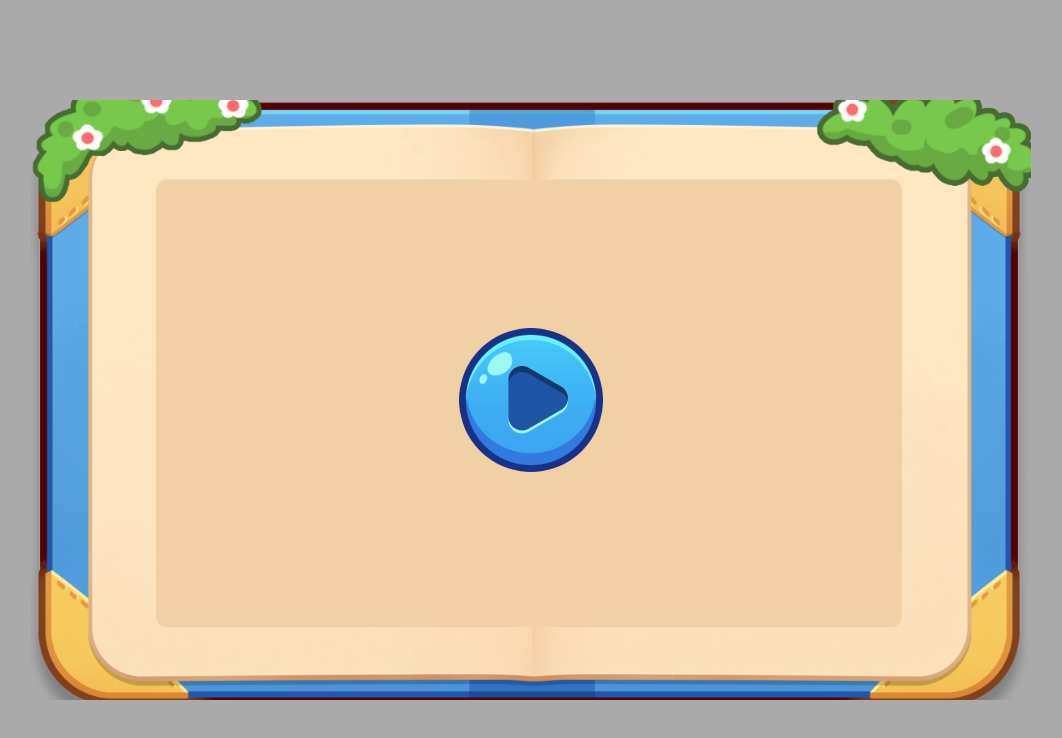
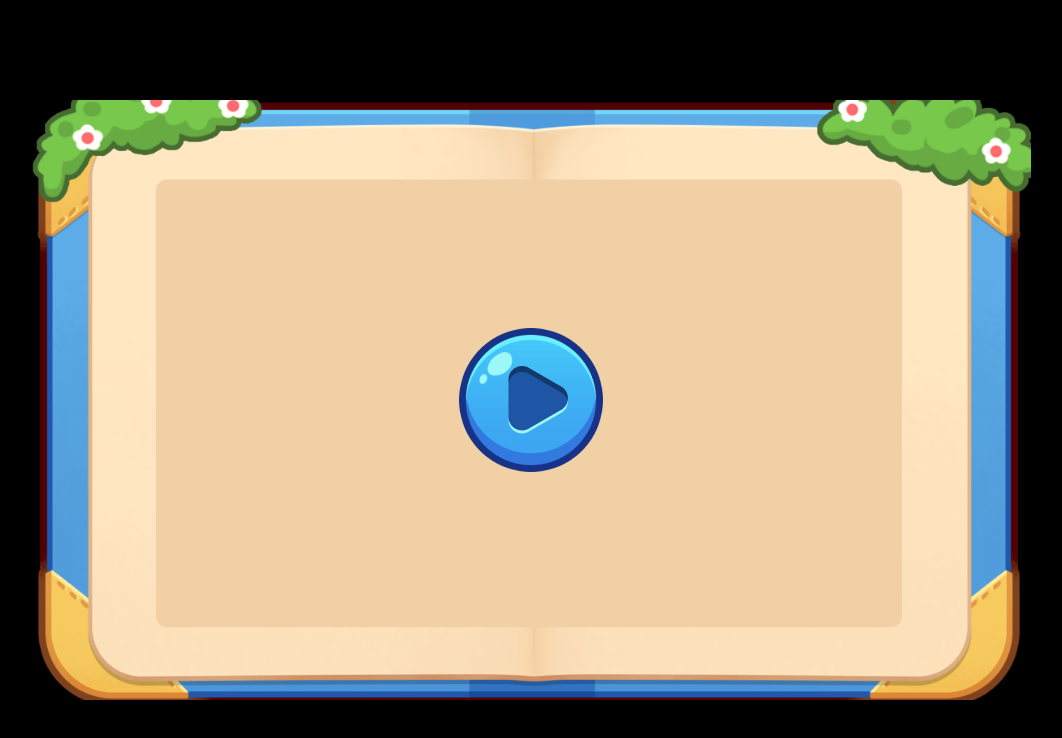
Before and after one commit to quocthinhred/karaoke, a plain HTML site: page index.html in a window 1280 px wide. Shown: the whole page, without its empty margins (109-1171 px from the left). Drawn offline with Linux system fonts and the light colour scheme.

Commit message:
Update styles.css

```diff
--- a/styles.css
+++ b/styles.css
@@ -10,7 +10,7 @@ body {
     align-items: center;
     width: 100vw;
     min-height: 100vh;
-    background-color: #aaa;
+    background-color: #000;
 }
 
 .wrapper {
```
